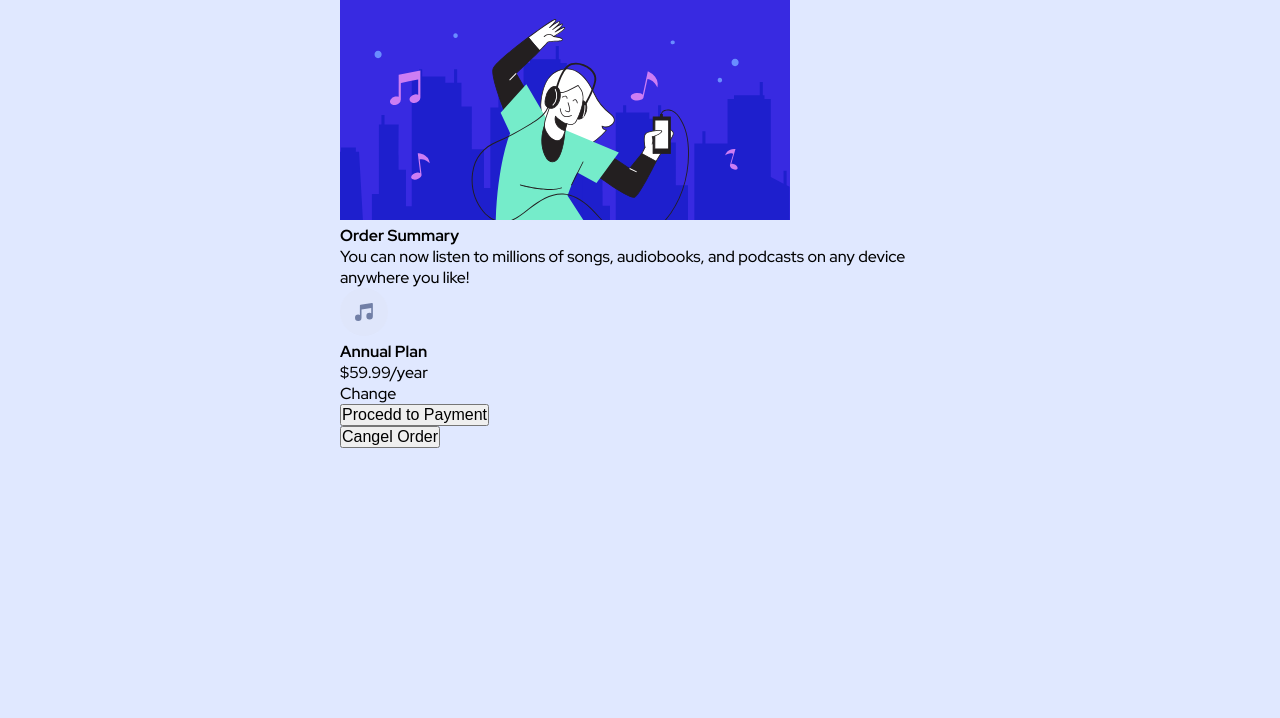
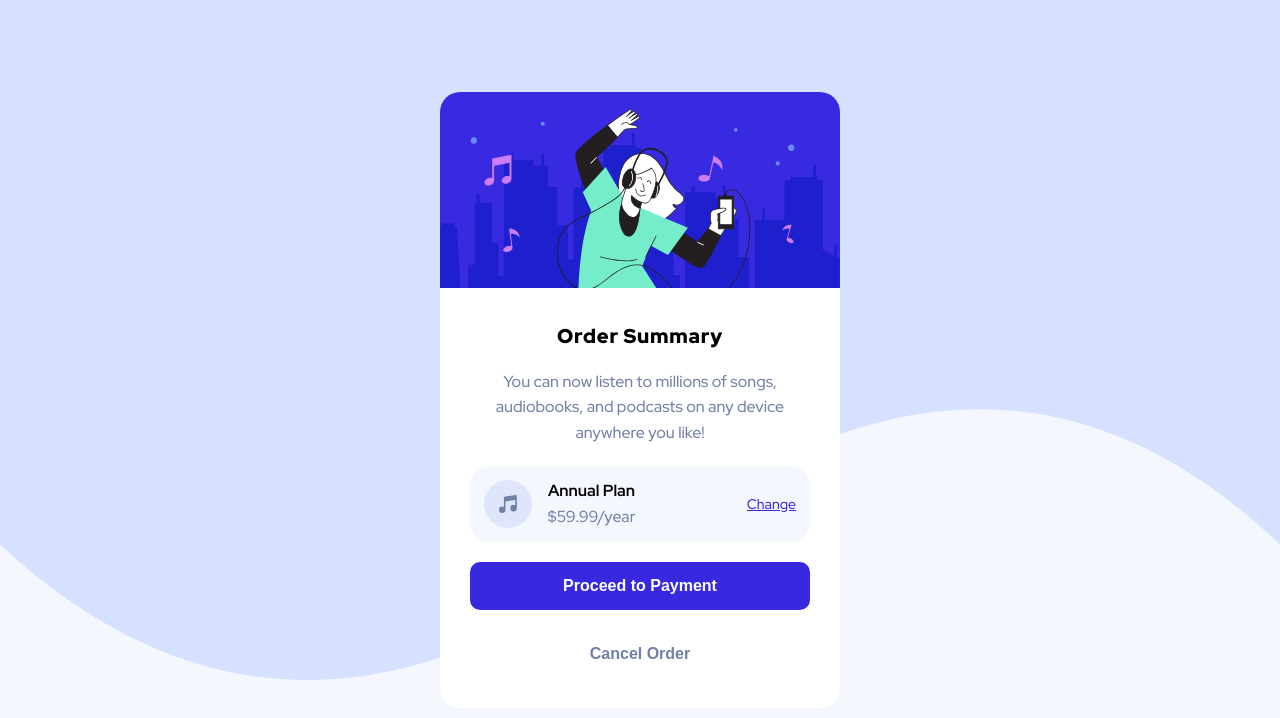
Before and after one commit to k1d12r04/order-summary-component-main, a website: page index.html in a window 1280 px wide. Drawn offline with Linux system fonts and the light colour scheme.

Commit message:
Finish styling and upload without sass and npm

```diff
--- a/index.html
+++ b/index.html
@@ -1,46 +1,67 @@
 <!DOCTYPE html>
 <html lang="en">
   <head>
-  <meta charset="UTF-8">
-  <meta name="viewport" content="width=device-width, initial-scale=1.0"> <!-- displays site properly based on user's device -->
+    <meta charset="UTF-8" />
+    <meta name="viewport" content="width=device-width, initial-scale=1.0" />
+    <!-- displays site properly based on user's device -->
 
-  <link rel="icon" type="image/png" sizes="32x32" href="./images/favicon-32x32.png">
+    <link
+      rel="icon"
+      type="image/png"
+      sizes="32x32"
+      href="./images/favicon-32x32.png"
+    />
 
     <title>Frontend Mentor | Order summary card</title>
-  <link rel="stylesheet" href="css/style.css">
-
+    <link rel="stylesheet" href="css/style.css" />
 
     <style>
-    .attribution { font-size: 11px; text-align: center; }
-    .attribution a { color: hsl(228, 45%, 44%); }
+      .attribution {
+        font-size: 11px;
+        text-align: center;
+      }
+      .attribution a {
+        color: hsl(228, 45%, 44%);
+      }
     </style>
   </head>
   <body>
-
     <div class="order-summary">
+      <img
+        src="/images/illustration-hero.svg"
+        alt=""
+        class="order-summary__img"
+      />
       <div class="container">
-      <img src="/images/illustration-hero.svg" alt="" class="order-summary__img">
-      <h2 class="order-summary__title">
-        Order Summary
-      </h2>
+        <h2 class="order-summary__title">Order Summary</h2>
         <p class="order-summary__para">
           You can now listen to millions of songs, audiobooks, and podcasts on any
           device anywhere you like!
         </p>
         <div class="order-summary__pricing">
-        <svg class="order-summary__pricing-svg" xmlns="http://www.w3.org/2000/svg" width="48" height="48"><g fill="none" fill-rule="evenodd"><circle cx="24" cy="24" r="24" fill="#DFE6FB"/><path fill="#717FA6" fill-rule="nonzero" d="M32.574 15.198a.81.81 0 00-.646-.19L20.581 16.63a.81.81 0 00-.696.803V26.934a3.232 3.232 0 00-1.632-.44A3.257 3.257 0 0015 29.747 3.257 3.257 0 0018.253 33a3.257 3.257 0 003.253-3.253v-8.37l9.726-1.39v5.327a3.232 3.232 0 00-1.631-.441 3.257 3.257 0 00-3.254 3.253 3.257 3.257 0 003.254 3.253 3.257 3.257 0 003.253-3.253V15.81a.81.81 0 00-.28-.613z"/></g></svg>
-        <div class="order-summary__pricing-recipe">
-          <h3 class="order-summary__pricing-recipe__title">
-            Annual Plan
-          </h3>
-          <p class="order-summary__pricing-recipe__price">
-            $59.99/year
-          </p>
+          <svg
+            class="order-summary__pricing-svg"
+            xmlns="http://www.w3.org/2000/svg"
+            width="48"
+            height="48"
+          >
+            <g fill="none" fill-rule="evenodd">
+              <circle cx="24" cy="24" r="24" fill="#DFE6FB" />
+              <path
+                fill="#717FA6"
+                fill-rule="nonzero"
+                d="M32.574 15.198a.81.81 0 00-.646-.19L20.581 16.63a.81.81 0 00-.696.803V26.934a3.232 3.232 0 00-1.632-.44A3.257 3.257 0 0015 29.747 3.257 3.257 0 0018.253 33a3.257 3.257 0 003.253-3.253v-8.37l9.726-1.39v5.327a3.232 3.232 0 00-1.631-.441 3.257 3.257 0 00-3.254 3.253 3.257 3.257 0 003.254 3.253 3.257 3.257 0 003.253-3.253V15.81a.81.81 0 00-.28-.613z"
+              />
+            </g>
+          </svg>
+          <div class="order-summary__pricing-container">
+            <h3 class="order-summary__pricing__title">Annual Plan</h3>
+            <p class="order-summary__pricing__price">$59.99/year</p>
           </div>
           <a class="order-summary__pricing-changeBtn">Change</a>
         </div>
-      <button class="order-summary__payBtn">Procedd to Payment</button>
-      <button class="order-summary__cancelBtn">Cangel Order</button>
+        <button class="order-summary__payBtn">Proceed to Payment</button>
+        <button class="order-summary__cancelBtn">Cancel Order</button>
       </div>
     </div>
 
--- a/sass/main.scss
+++ /dev/null
@@ -1,54 +0,0 @@
-@import url('https://fonts.googleapis.com/css2?family=Red+Hat+Display:wght@500;700;900&display=swap');
-
-*,
-*::before,
-*::after {
-  margin: 0;
-  padding: 0;
-  box-sizing: border-box;
-  font-size: inherit;
-}
-
-:root{
-  --clr-primary-pale: hsl(225, 100%, 94%);
-  --clr-primary-bright: hsl(245, 75%, 52%);
-
-  --clr-neutral-very-pale: hsl(225, 100%, 98%);
-  --clr-neutral-unsaturated: hsl(224, 23%, 55%);
-  --clr-neutral-dark: hsl(223, 47%, 23%);
-
-  --ff-primary: "Red Hat Display", sans-serif;
-  --fw-medium: 500;
-  --fw-bold: 700;
-  --fw-black: 900;
-
-  --fs-main: 1.6rem;
-
-  --br-primary: 2rem;
-}
-
-html{
-  font-size: 62.5%;
-}
-
-body{
-  background-color: var(--clr-primary-pale);
-  font-size: var(--fs-main);
-  font-family: var(--ff-primary);
-  display: flex;
-  justify-content: center;
-  align-items: center;
-}
-
-img{
-  max-width: 100%;
-}
-
-button{
-  display: block;
-}
-
-.container{
-  width: calc(min(90%, 60rem));
-  margin-inline: auto;
-}
```
Also changed, not shown: css/style.css, 1 other file. Lines whose indentation alone changed are shown as unchanged.
